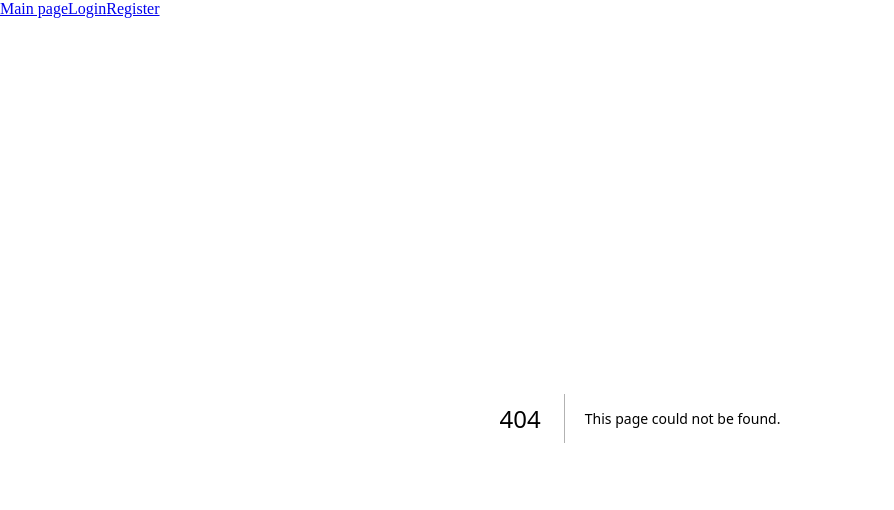
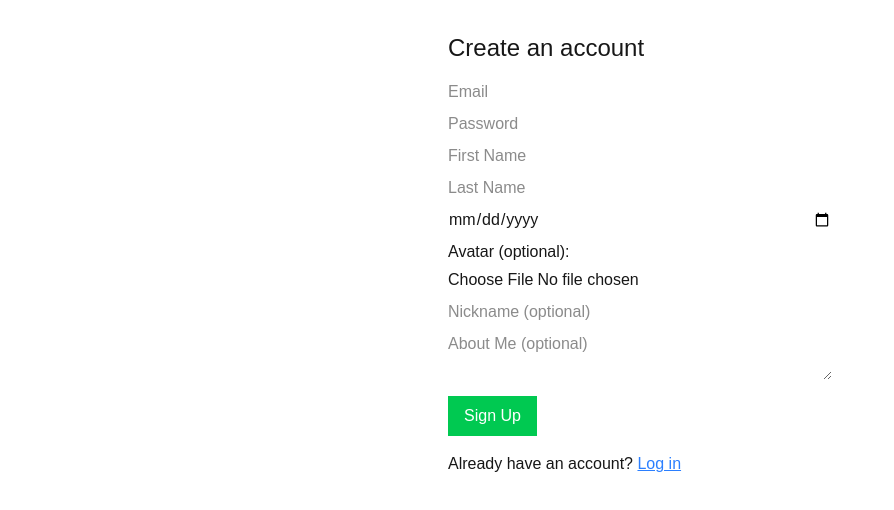
Before and after one commit to RuBoMa/social-network-git, a Next.js app in the folder frontend/: page /signup in a window 1280 px wide. Before the commit this address had no page. Shown: the top 510 px of the page, without its empty margins (0-894 px from the left). Built offline with nearby package versions, Linux system fonts and the light colour scheme.

Commit message:
just pushing

```diff
--- /dev/null
+++ b/frontend/app/components/ProfileInfo.js
@@ -0,0 +1,11 @@
+// app/components/ProfileInfo.js
+
+export default function ProfileInfo() {
+    return (
+      <div className="bg-white p-6 rounded shadow-md">
+        <h2 className="text-2xl font-bold">First Name Last Name</h2>
+        <p className="text-gray-600">Email: user@example.com</p>
+        <p className="text-gray-600">Date of birth: </p>
+      </div>
+    );
+  }
--- /dev/null
+++ b/frontend/app/components/ProfilePicture.js
@@ -0,0 +1,13 @@
+// app/components/ProfilePicture.js
+
+export default function ProfilePicture() {
+    return (
+      <div className="flex justify-center">
+        <img
+          src="/path-to-profile-pic.jpg"  // Replace with actual path to profile picture
+          alt="Profiil"
+          className="w-32 h-32 rounded-full border-4 border-gray-300"
+        />
+      </div>
+    );
+  }
--- a/frontend/app/globals.css
+++ b/frontend/app/globals.css
@@ -1,11 +1,15 @@
-@tailwind base;
-@tailwind components;
-@tailwind utilities;
-
+@import "tailwindcss";
 
 :root {
   --background: #ffffff;
   --foreground: #171717;
+}
+
+@theme inline {
+  --color-background: var(--background);
+  --color-foreground: var(--foreground);
+  --font-sans: var(--font-geist-sans);
+  --font-mono: var(--font-geist-mono);
 }
 
 @media (prefers-color-scheme: dark) {
--- a/frontend/app/layout.js
+++ b/frontend/app/layout.js
@@ -1,22 +1,28 @@
-//layout.js is for the components that are visible on every page - header?
-//information to see in the browsers tab and google search etc
+import { Geist, Geist_Mono } from "next/font/google";
+import "./globals.css";
+
+const geistSans = Geist({
+  variable: "--font-geist-sans",
+  subsets: ["latin"],
+});
+
+const geistMono = Geist_Mono({
+  variable: "--font-geist-mono",
+  subsets: ["latin"],
+});
+
 export const metadata = {
-  title: "Social Network",
-  description: "Connect with friends",
+  title: "Create Next App",
+  description: "Generated by create next app",
 };
 
 export default function RootLayout({ children }) {
   return (
     <html lang="en">
-      <body className="bg-white text-black">
-        <nav className="flex flex-row space-x-4 p-4 bg-gray-100">
-          <a href="/" className="text-blue-600 hover:underline">Main page</a>
-          <a href="/login" className="text-blue-600 hover:underline">Login</a>
-          <a href="/register" className="text-blue-600 hover:underline">Register</a>
-        </nav>
-        <main className="p-5">
-          {children}
-        </main>
+      <body
+        className={`${geistSans.variable} ${geistMono.variable} antialiased`}
+      >
+        {children}
       </body>
     </html>
   );
--- a/frontend/app/login/page.js
+++ b/frontend/app/login/page.js
@@ -1,41 +1,58 @@
-"use client";
-import { useState, useEffect } from "react";
-import { useRouter } from "next/navigation";
+'use client'
+import { useState } from 'react'
+import { useRouter } from 'next/navigation'
+import Link from 'next/link'
 
 export default function LoginPage() {
-  const [username, setUsername] = useState("");
-  const [password, setPassword] = useState("");
-  const router = useRouter();
+  const router = useRouter()
+  const [email, setEmail] = useState('')
+  const [password, setPassword] = useState('')
 
-  useEffect(() => {
-    const loggedIn = localStorage.getItem("loggedUser");
-    if (loggedIn) router.push("/feed");
-  }, []);
-
-  const handleLogin = () => {
-    const users = JSON.parse(localStorage.getItem("users")) || [];
-    const match = users.find(u => u.username === username && u.password === password);
-    if (!match) return alert("Invalid credentials");
-
-    localStorage.setItem("loggedUser", JSON.stringify(match));
-    router.push("/feed");
-  };
+  async function handleSubmit(e) {
+    e.preventDefault()
+    const res = await fetch('http://localhost:8080/api/login', {
+      method: 'POST',
+      credentials: 'include',
+      headers: { 'Content-Type': 'application/json' },
+      body: JSON.stringify({ email, password })
+    })
+    if (res.ok) router.push('/')
+    else alert('Login failed')
+  }
 
   return (
-    <div>
-      <h2>Login</h2>
-      <input
-        placeholder="Username"
-        value={username}
-        onChange={e => setUsername(e.target.value)}
-      /><br/>
-      <input
-        type="password"
-        placeholder="Password"
-        value={password}
-        onChange={e => setPassword(e.target.value)}
-      /><br/>
-      <button onClick={handleLogin}>Login</button>
+    <div className="p-8">
+      <h1 className="text-2xl mb-4">Login</h1>
+      <form onSubmit={handleSubmit}>
+        <input
+          type="email"
+          value={email}
+          onChange={e => setEmail(e.target.value)}
+          placeholder="Email"
+          required
+          className="block w-full mb-2"
+        />
+        <input
+          value={password}
+          onChange={e => setPassword(e.target.value)}
+          name="password"
+          type="password"
+          placeholder="Password"
+          className="block mb-4"
+        />
+        <button
+          type="submit"
+          className="bg-blue-500 text-white px-4 py-2"
+        >
+          Sign In
+        </button>
+      </form>
+      <p className="mt-4">
+        Don’t have an account?{' '}
+        <Link href="/signup" className="text-blue-500 underline">
+          Sign up
+        </Link>
+      </p>
     </div>
-  );
+  )
 }
--- /dev/null
+++ b/frontend/app/profile/page.js
@@ -0,0 +1,13 @@
+import ProfileInfo from "@/components/ProfileInfo";
+import ProfilePicture from "@/components/ProfilePicture";
+import UserPosts from "@/components/UserPosts";
+
+export default function ProfilePage() {
+    return (
+      <div className="p-4 space-y-4">
+        <ProfilePicture />
+        <ProfileInfo />
+        <UserPosts />
+      </div>
+    );
+  }
--- /dev/null
+++ b/frontend/app/signup/page.js
@@ -0,0 +1,116 @@
+'use client'
+import { useState } from 'react'
+import { useRouter } from 'next/navigation'
+import Link from 'next/link'
+
+export default function SignupPage() {
+  const router = useRouter()
+  const [email, setEmail] = useState('')
+  const [password, setPassword] = useState('')
+  const [firstName, setFirstName] = useState('')
+  const [lastName, setLastName] = useState('')
+  const [dob, setDob] = useState('')
+  const [avatar, setAvatar] = useState(null)
+  const [nickname, setNickname] = useState('')
+  const [aboutMe, setAboutMe] = useState('')
+
+  async function handleSubmit(e) {
+    e.preventDefault()
+    const formData = new FormData()
+    formData.append('email', email)
+    formData.append('password', password)
+    formData.append('first_name', firstName)
+    formData.append('last_name', lastName)
+    formData.append('date_of_birth', dob)
+    if (avatar) formData.append('avatar', avatar)
+    if (nickname) formData.append('nickname', nickname)
+    if (aboutMe) formData.append('about_me', aboutMe)
+
+    const res = await fetch('http://localhost:8080/api/signup', {
+      method: 'POST',
+      credentials: 'include',
+      body: formData
+    })
+    if (res.ok) router.push('/login')
+    else alert('Signup failed')
+  }
+
+  return (
+    <div className="p-8 max-w-md mx-auto">
+      <h1 className="text-2xl mb-4">Create an account</h1>
+      <form onSubmit={handleSubmit} encType="multipart/form-data">
+        <input
+          type="email"
+          value={email}
+          onChange={e => setEmail(e.target.value)}
+          placeholder="Email"
+          required
+          className="block w-full mb-2"
+        />
+        <input
+          type="password"
+          value={password}
+          onChange={e => setPassword(e.target.value)}
+          placeholder="Password"
+          required
+          className="block w-full mb-2"
+        />
+        <input
+          value={firstName}
+          onChange={e => setFirstName(e.target.value)}
+          placeholder="First Name"
+          required
+          className="block w-full mb-2"
+        />
+        <input
+          value={lastName}
+          onChange={e => setLastName(e.target.value)}
+          placeholder="Last Name"
+          required
+          className="block w-full mb-2"
+        />
+        <input
+          type="date"
+          value={dob}
+          onChange={e => setDob(e.target.value)}
+          placeholder="Date of Birth"
+          required
+          className="block w-full mb-2"
+        />
+        <label className="block mb-2">
+          Avatar (optional):
+          <input
+            type="file"
+            accept="image/*"
+            onChange={e => setAvatar(e.target.files[0])}
+            className="block mt-1"
+          />
+        </label>
+        <input
+          value={nickname}
+          onChange={e => setNickname(e.target.value)}
+          placeholder="Nickname (optional)"
+          className="block w-full mb-2"
+        />
+        <textarea
+          value={aboutMe}
+          onChange={e => setAboutMe(e.target.value)}
+          placeholder="About Me (optional)"
+          className="block w-full mb-4"
+        />
+        <button
+          type="submit"
+          className="bg-green-500 text-white px-4 py-2"
+        >
+          Sign Up
+        </button>
+      </form>
+      <p className="mt-4">
+        Already have an account?{' '}
+        <Link href="/login" className="text-blue-500 underline">
+          Log in
+        </Link>
+      </p>
+    </div>
+  )
+}
--- /dev/null
+++ b/frontend/middleware.js
@@ -0,0 +1,27 @@
+import { NextResponse } from 'next/server'
+
+export function middleware(req) {
+  const { pathname } = req.nextUrl
+  // allow next internals and the login page
+  if (
+    pathname.startsWith('/_next') ||
+    pathname.startsWith('/static') ||
+    pathname === '/login'
+  ) {
+    return NextResponse.next()
+  }
+
+  // if no session cookie → redirect to /login
+  const hasSession = !!req.cookies.get('session')
+  if (!hasSession) {
+    const url = req.nextUrl.clone()
+    url.pathname = '/login'
+    return NextResponse.redirect(url)
+  }
+
+  return NextResponse.next()
+}
+
+export const config = {
+  matcher: ['/((?!_next/static|favicon.ico).*)']
+}
--- a/frontend/package.json
+++ b/frontend/package.json
@@ -18,5 +18,6 @@
   "devDependencies": {
     "@tailwindcss/postcss": "^4",
     "tailwindcss": "^4.1.5"
-  }
+  },
+  "type": "module"
 }
--- a/frontend/postcss.config.mjs
+++ b/frontend/postcss.config.mjs
@@ -1,6 +1,9 @@
-module.exports = {
+import tailwindcss from '@tailwindcss/postcss'
+import autoprefixer from 'autoprefixer'
+
+export default {
   plugins: {
     tailwindcss: {},
     autoprefixer: {},
   },
-}
+};
```
Also changed, not shown: frontend/app/register/page.js (deleted, +0 -40 lines).
